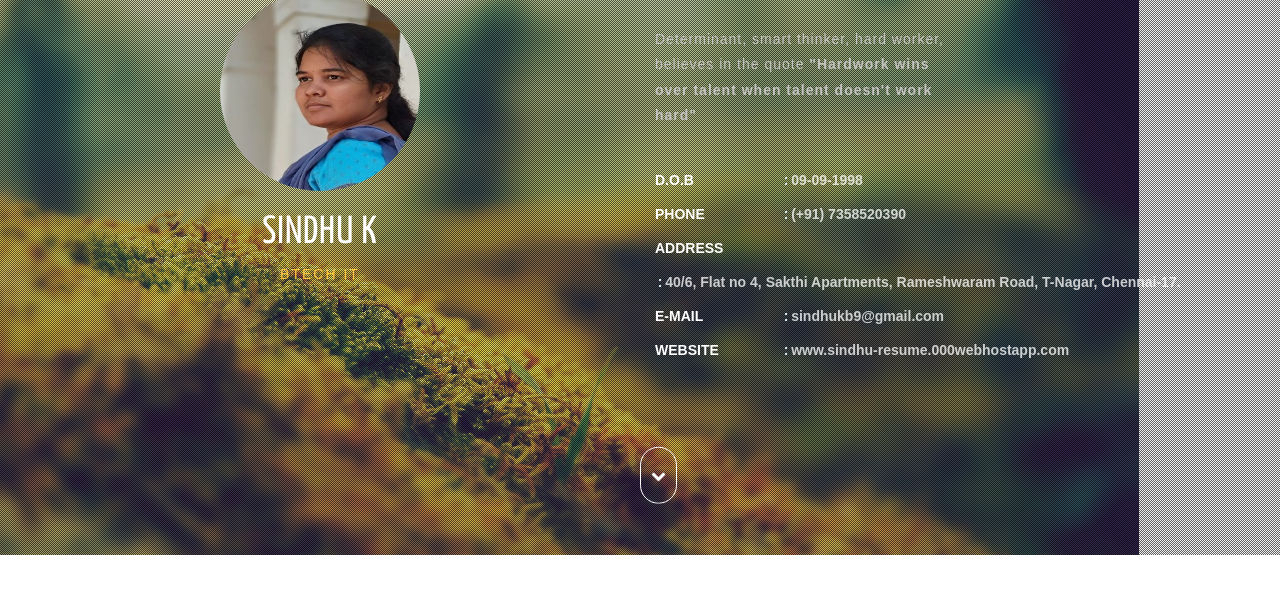
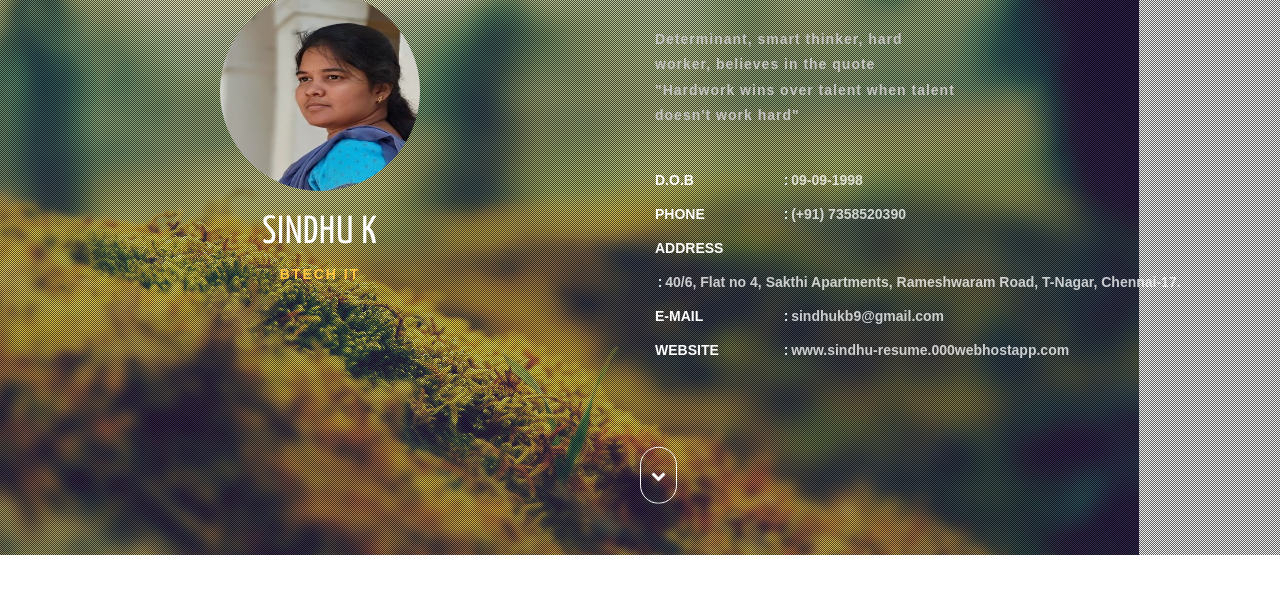
Before and after one commit to sindhukb/resume, a plain HTML site: page index.html in a window 1280 px wide. Shown: the part 195-800 px from the top of the page. Drawn offline with Linux system fonts and the light colour scheme.

Commit message:
Update index.html

```diff
--- a/index.html
+++ b/index.html
@@ -1,4 +1,4 @@
-<!DOCTYPE html>
+<b><!DOCTYPE html>
 <html lang="en">
 <!-- Head -->
 <head>
@@ -51,7 +51,7 @@
 			<div class="col-md-6 w3-banner-grid-right">
 			<div class="w3-banner-text">
 				<h3>Sindhu Kirubakaran</h3><br>
-				<p>Determinant, smart thinker, hard worker, believes in the quote <b>"Hardwork wins over talent when talent doesn't work hard"</b></p>
+				<p><b>Determinant, smart thinker, hard worker, believes in the quote</b> <b>"Hardwork wins over talent when talent doesn't work hard"</b></p>
 			</div>
 				<div class=" w3-right-addres-1">
 				<ul class="address">
```
